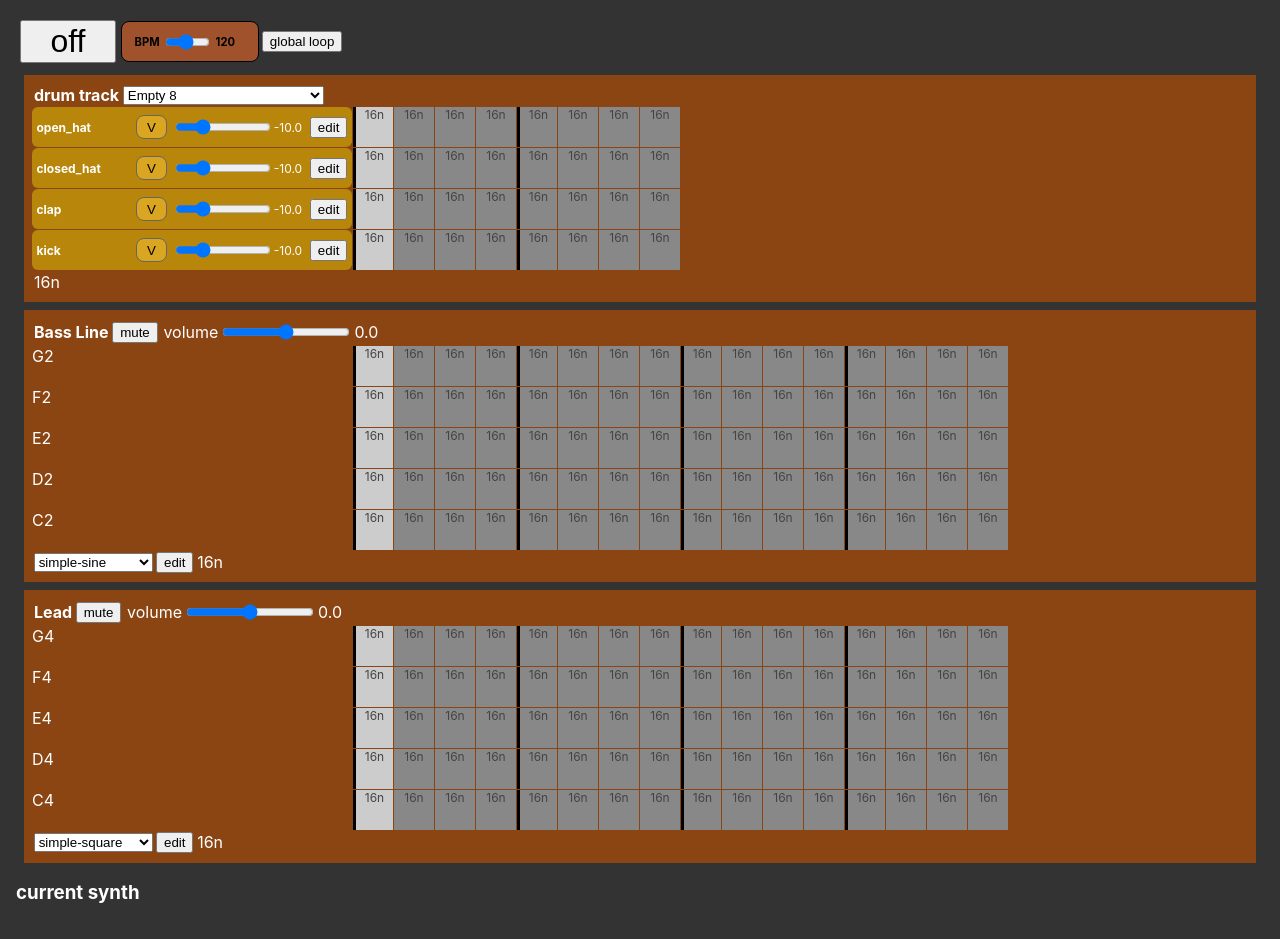
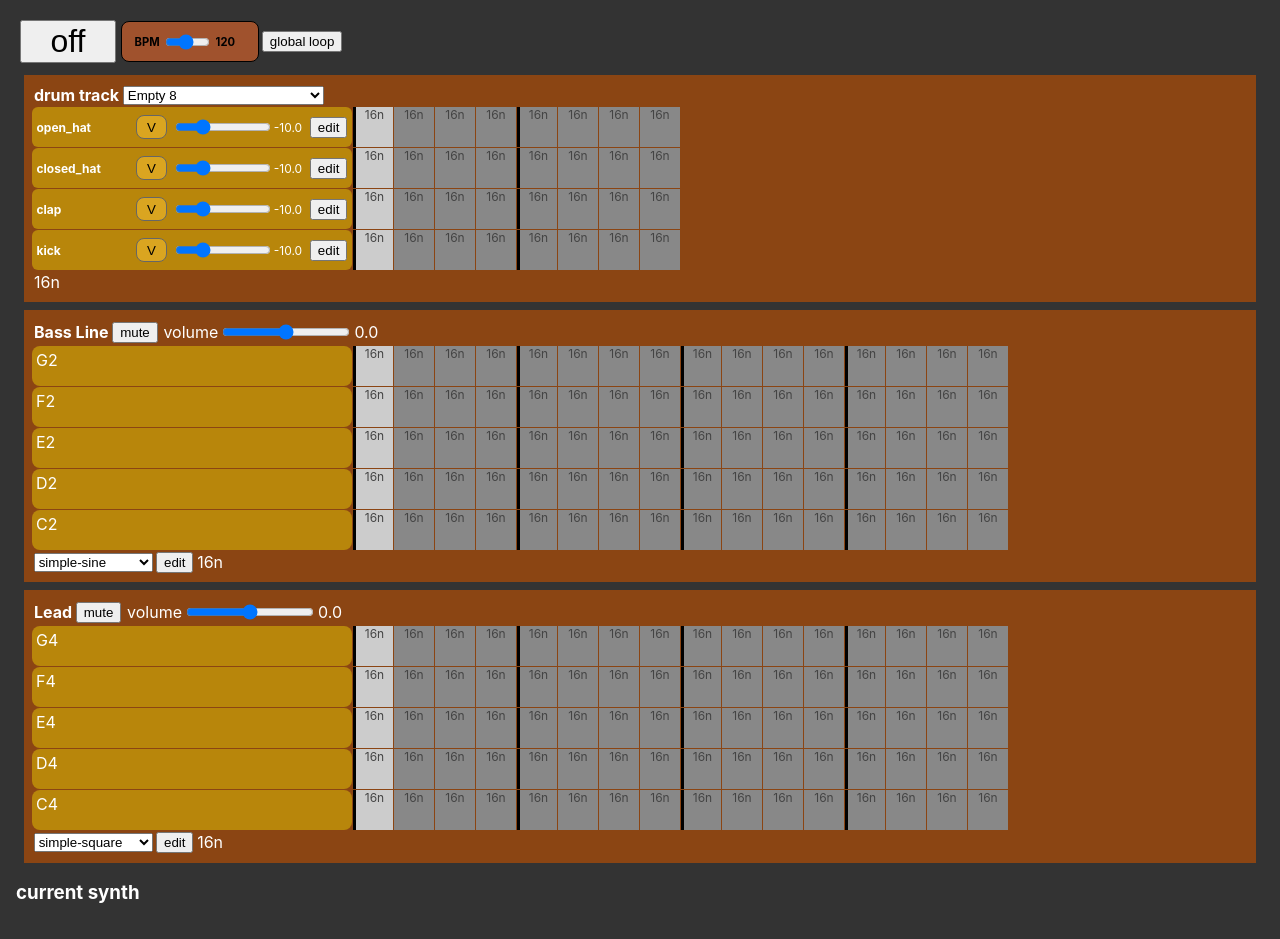
Before and after one commit to joshmarinacci/xp, a React (Create React App) app in the folder synth2/: page / in a window 1280 px wide. Built offline with nearby package versions, Linux system fonts and the light colour scheme.

Commit message:
update style

```diff
--- a/synth2/src/sequencer.jsx
+++ b/synth2/src/sequencer.jsx
@@ -54,7 +54,7 @@ function InstrumentSelector({availableInstruments,data}) {
     </select>
 }
 function TestHeader({data,row}) {
-    return <div>{data.getRowName(row)}</div>
+    return <div className={'header'}>{data.getRowName(row)}</div>
 }
 function SequenceGrid({data, header, onEdit}) {
     const [step, setStep] = useState(data.getCurrentStep())
```
